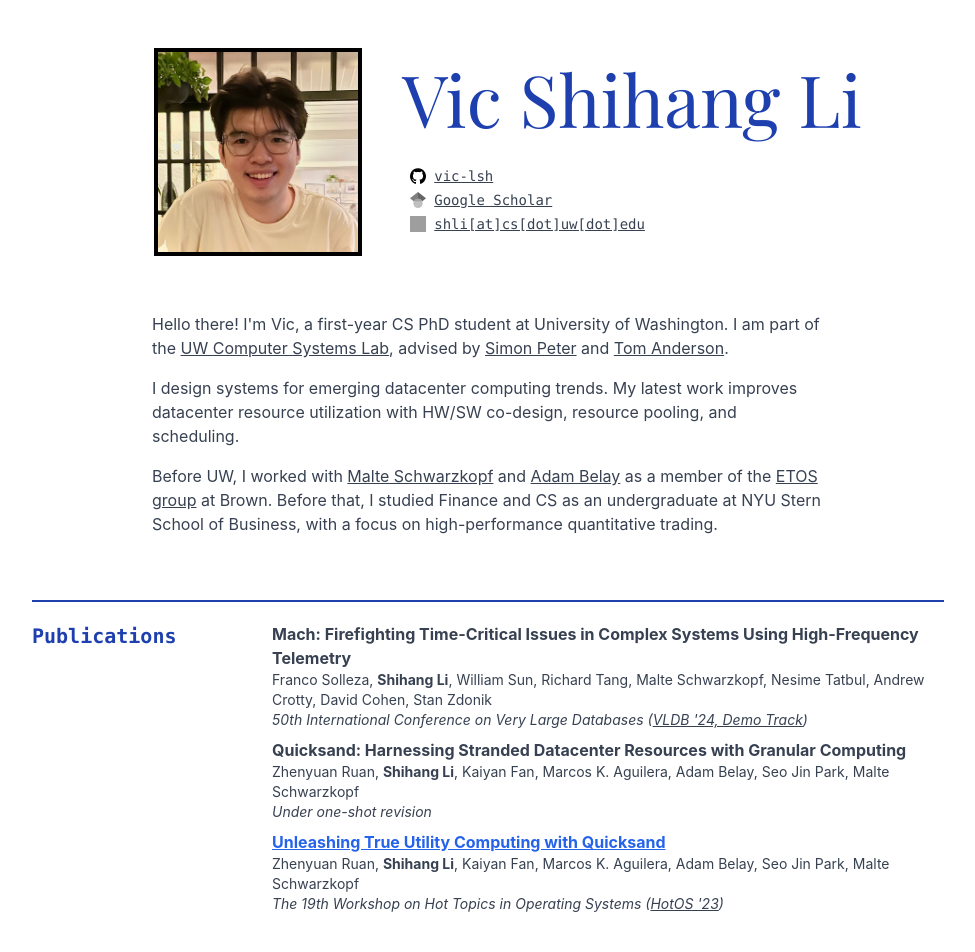
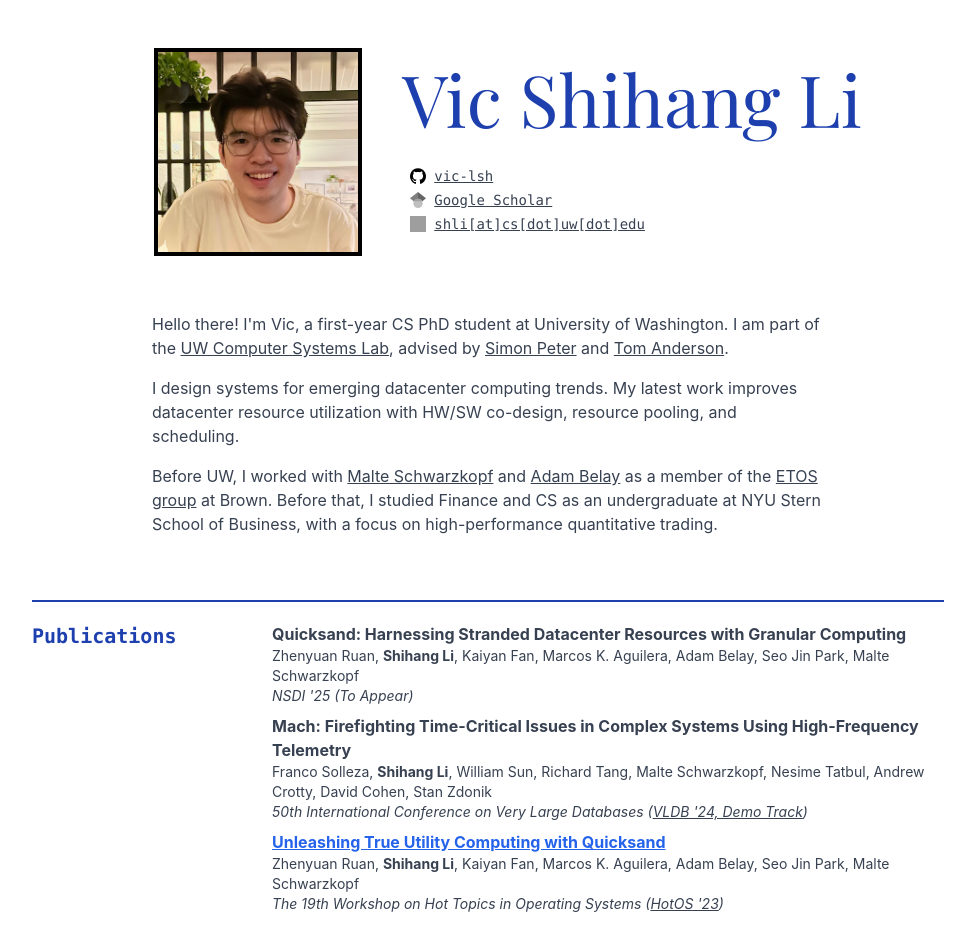
Before and after one commit to vic-lsh/vli, a Next.js app: page / in a window 1280 px wide. Shown: the top 952 px of the page, without its empty margins (152-1127 px from the left). Built offline with nearby package versions, Linux system fonts and the light colour scheme; grey boxes are pictures that could not be loaded.

Commit message:
pubs: update quicksand

```diff
--- a/data/pubs.ts
+++ b/data/pubs.ts
@@ -39,7 +39,7 @@ const quicksand = {
     "Seo Jin Park",
     "Malte Schwarzkopf",
   ],
-  venue: "Under one-shot revision",
+  venue: "NSDI '25 (To Appear)",
 };
 
 const quicksand_hotos = {
@@ -60,7 +60,7 @@ const quicksand_hotos = {
 };
 
 export const PUBLICATIONS: Publication[] = [
+  quicksand,
   mach_vldb_demo,
-  quicksand,
   quicksand_hotos,
 ];
```
